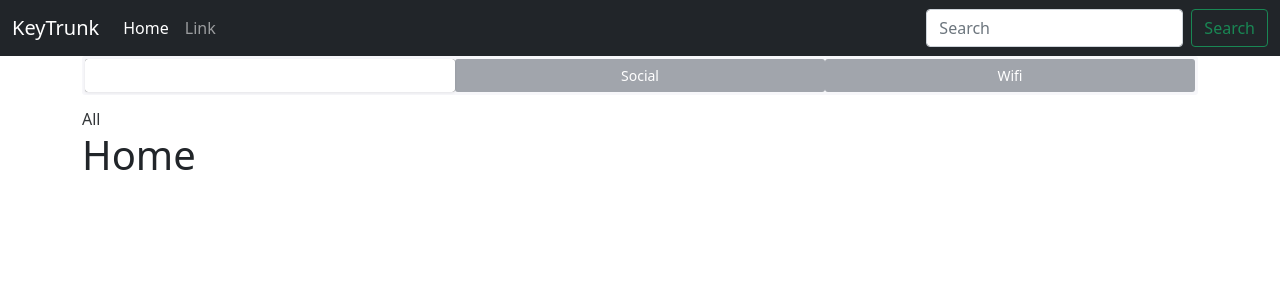
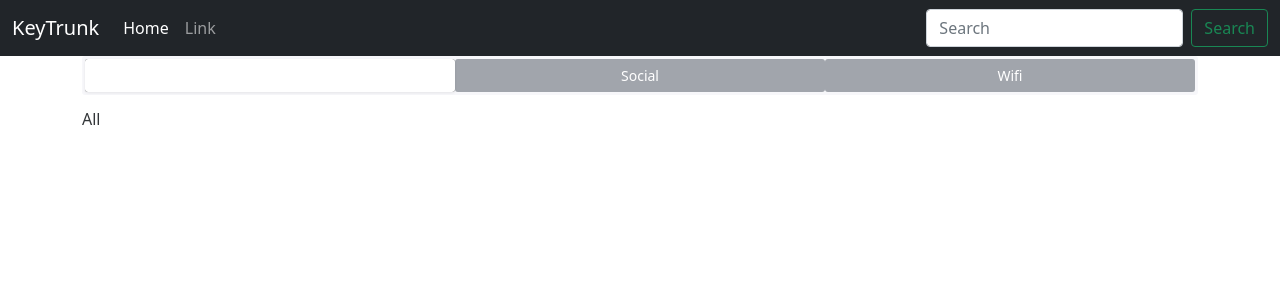
Before and after one commit to Br0wnZ/Vue-3-Password-Manager, a Vue app: page / in a window 1280 px wide. Shown: the top 300 px of the page. Built offline with nearby package versions, Linux system fonts and the light colour scheme.

Commit message:
feat(): change main page

```diff
--- a/src/layouts/loggedIn.vue
+++ b/src/layouts/loggedIn.vue
@@ -1,14 +1,10 @@
 <template>
   <TheNavbar />
-  <div class="container">
-    <TheTabs />
-    <slot />
-  </div>
+  <slot />
 </template>
 
 <script setup lang="ts">
 import TheNavbar from '@/components/TheNavbar.vue'
-import TheTabs from '@/components/TheTabs.vue'
 
 </script>
 
--- a/src/router/index.ts
+++ b/src/router/index.ts
@@ -1,11 +1,11 @@
 import { createRouter, createWebHistory, RouteRecordRaw } from 'vue-router'
-import Home from '../views/Home.vue'
+import Index from '../views/Index.vue'
 
 const routes: Array<RouteRecordRaw> = [
   {
     path: '/',
     name: 'Home',
-    component: Home,
+    component: Index,
     meta: {
       layout: 'loggedIn'
     }
--- /dev/null
+++ b/src/views/Index.vue
@@ -0,0 +1,13 @@
+<template>
+  <div class="container">
+    <TheTabs />
+  </div>
+</template>
+
+<script setup lang="ts">
+import TheTabs from '@/components/TheTabs.vue'
+</script>
+
+<style lang="scss" scoped>
+
+</style>
```
